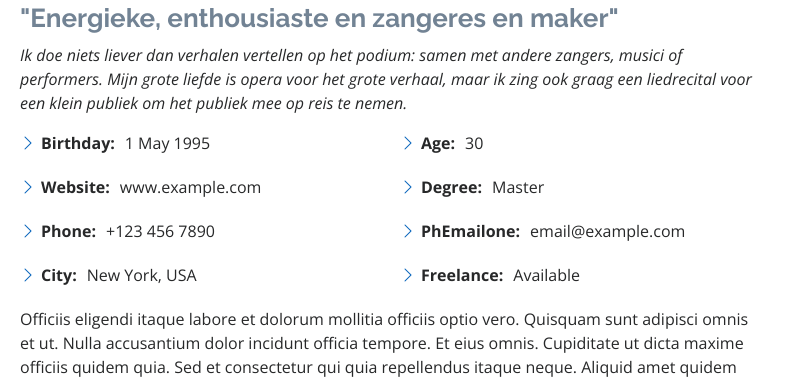
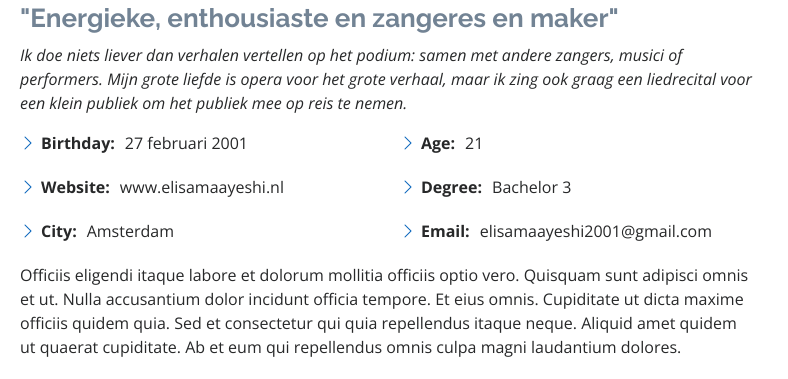
Before and after one commit to ElisaMaayeshi/ElisaMaayeshi.github.io, a plain HTML site: page index.html in a window 1280 px wide. Shown: the part 1229-1608 px from the top of the page, 492-1280 px from the left. Drawn offline with nearby package versions, Linux system fonts and the light colour scheme.

Commit message:
verschillende facts

```diff
--- a/index.html
+++ b/index.html
@@ -94,18 +94,18 @@
             <div class="row">
               <div class="col-lg-6">
                 <ul>
-                  <li><i class="bi bi-chevron-right"></i> <strong>Birthday:</strong> <span>1 May 1995</span></li>
-                  <li><i class="bi bi-chevron-right"></i> <strong>Website:</strong> <span>www.example.com</span></li>
-                  <li><i class="bi bi-chevron-right"></i> <strong>Phone:</strong> <span>+123 456 7890</span></li>
-                  <li><i class="bi bi-chevron-right"></i> <strong>City:</strong> <span>New York, USA</span></li>
+                  <li><i class="bi bi-chevron-right"></i> <strong>Birthday:</strong> <span>27 februari 2001</span></li>
+                  <li><i class="bi bi-chevron-right"></i> <strong>Website:</strong> <span>www.elisamaayeshi.nl</span></li>
+                 <!--  <li><i class="bi bi-chevron-right"></i> <strong>Phone:</strong> <span>+123 456 7890</span></li> -->
+                  <li><i class="bi bi-chevron-right"></i> <strong>City:</strong> <span>Amsterdam</span></li>
                 </ul>
               </div>
               <div class="col-lg-6">
                 <ul>
-                  <li><i class="bi bi-chevron-right"></i> <strong>Age:</strong> <span>30</span></li>
-                  <li><i class="bi bi-chevron-right"></i> <strong>Degree:</strong> <span>Master</span></li>
-                  <li><i class="bi bi-chevron-right"></i> <strong>PhEmailone:</strong> <span>email@example.com</span></li>
-                  <li><i class="bi bi-chevron-right"></i> <strong>Freelance:</strong> <span>Available</span></li>
+                  <li><i class="bi bi-chevron-right"></i> <strong>Age:</strong> <span>21</span></li>
+                  <li><i class="bi bi-chevron-right"></i> <strong>Degree:</strong> <span>Bachelor 3</span></li>
+                  <li><i class="bi bi-chevron-right"></i> <strong>Email:</strong> <span>elisamaayeshi2001@gmail.com</span></li>
+                  <!-- <li><i class="bi bi-chevron-right"></i> <strong>Freelance:</strong> <span>Available</span></li> -->
                 </ul>
               </div>
             </div>
```
